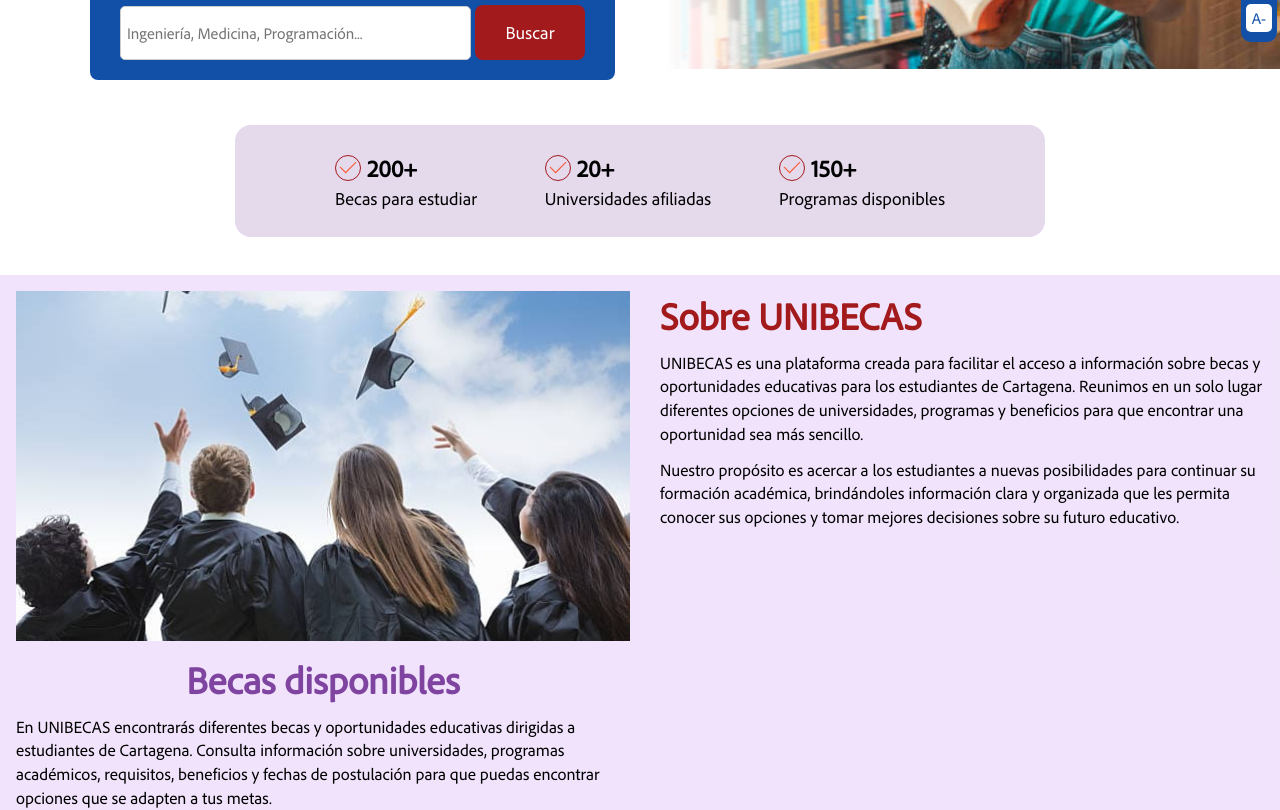
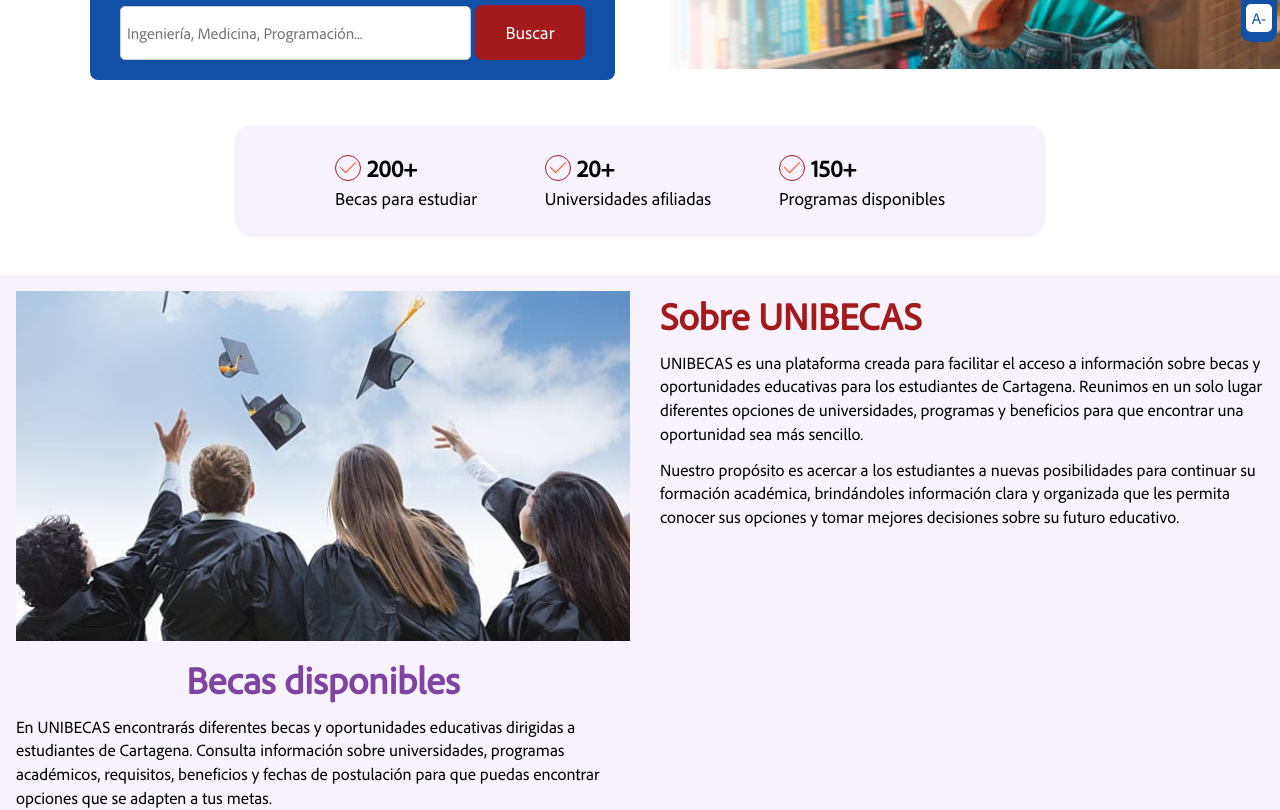
Before and after one commit to AlexanderCassiani/unibecas, a React (Vite) app in the folder frontend/: page / in a window 1280 px wide. Shown: the part 440-1250 px from the top of the page. Built offline with nearby package versions, Linux system fonts and the light colour scheme.

Commit message:
Style: ajusta el color de fondo en contenedor de becas y sección sobre nosotros

```diff
--- a/frontend/src/home/layout/homeLayout.css
+++ b/frontend/src/home/layout/homeLayout.css
@@ -8,7 +8,7 @@
   align-items: center;
   justify-content: space-between;
   gap: 25px;
-  background-color: #7f44a033;
+  background-color: rgba(125, 23, 221, 0.055);
   border-radius: 16px;
   padding: 28px 100px;
   max-width: 810px;
@@ -95,7 +95,7 @@
 }
 
 .contenedor-sobre-nosotros {
-  background-color: rgba(125, 23, 221, 0.116);
+  background-color: rgba(125, 23, 221, 0.055);
   display: grid;
   grid-template-columns: 1fr 1fr;
   gap: 20px;
```
